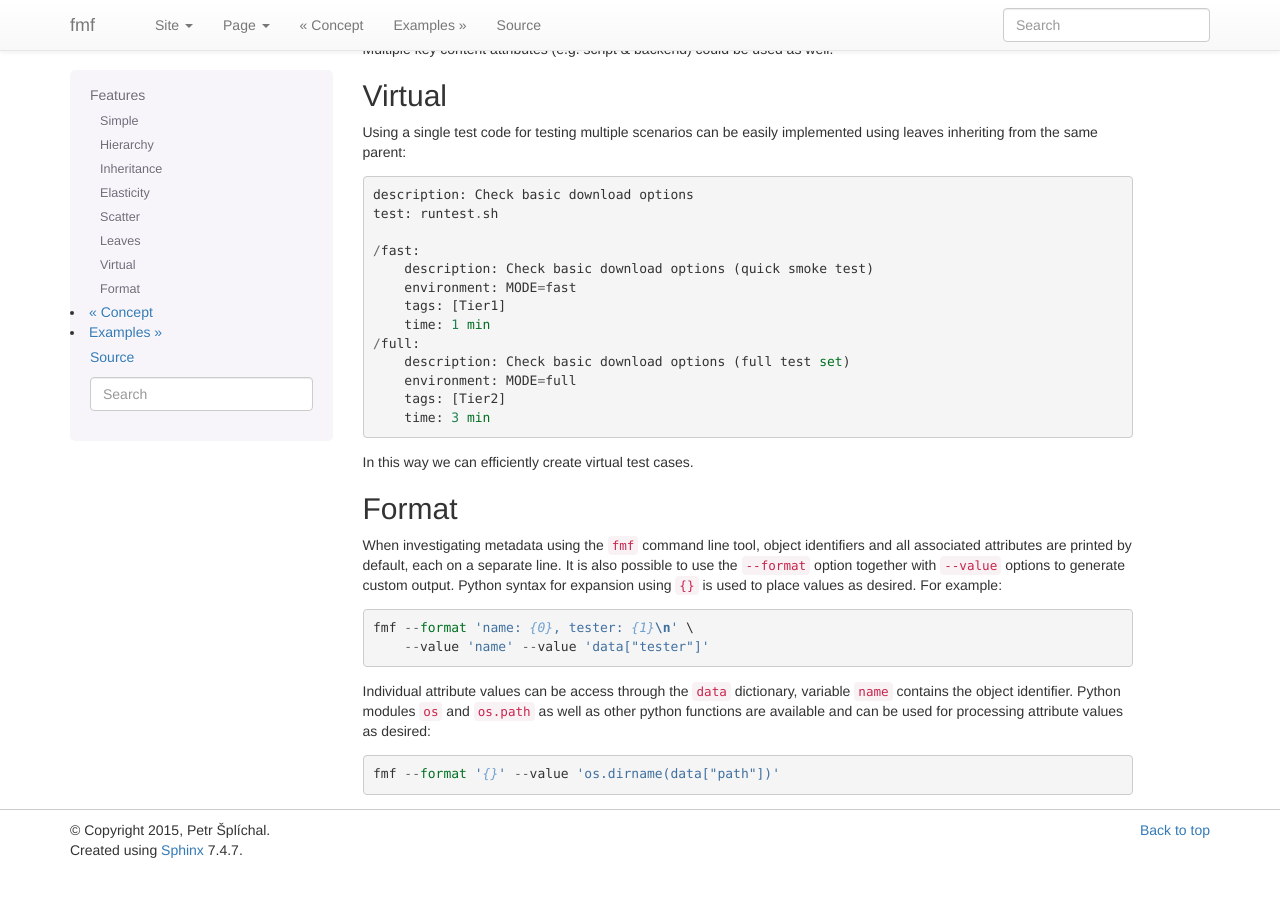
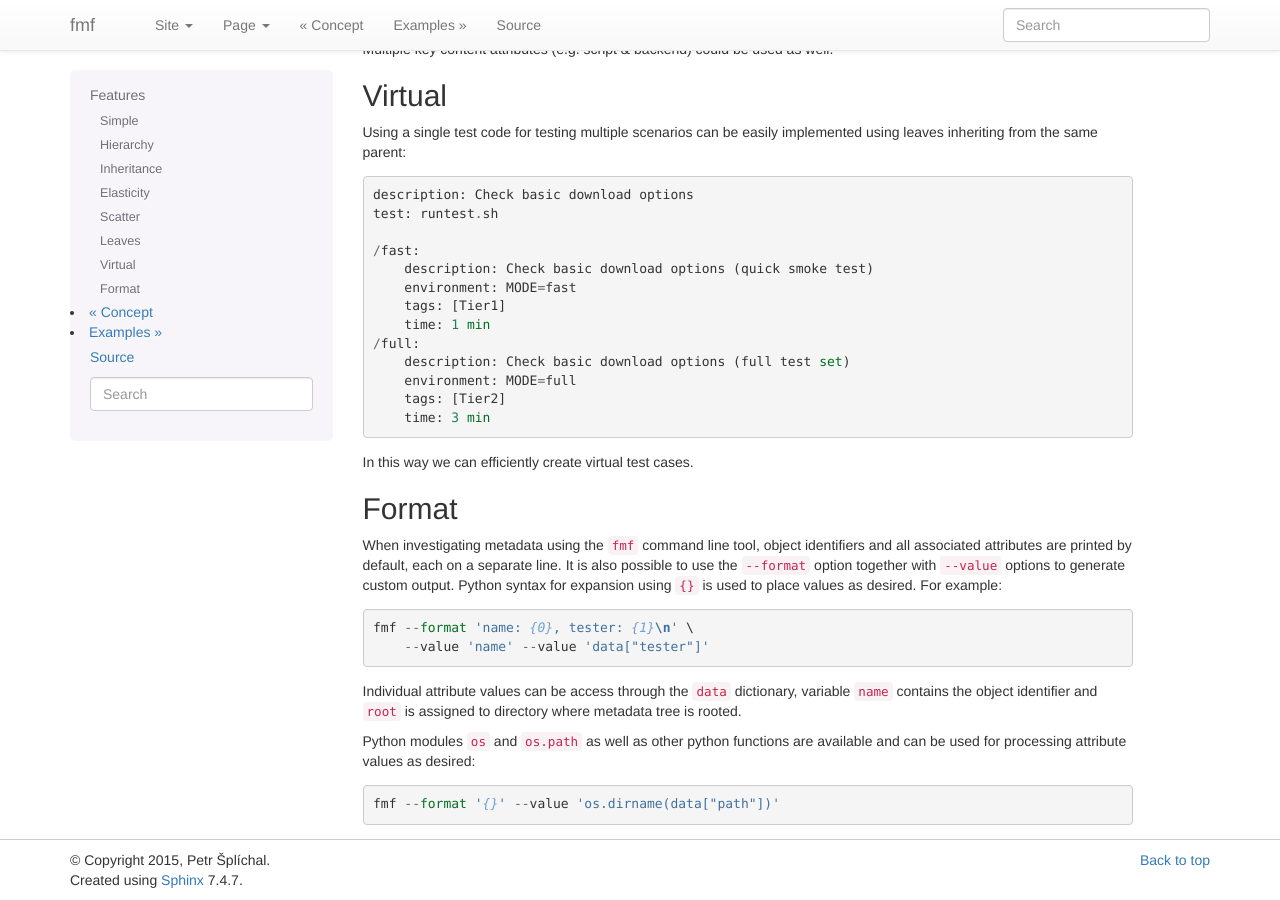
Before and after one commit to teemtee/fmf, a Sphinx documentation site: the page built from docs/features.rst, in a window 1280 px wide and 900 px high, scrolled down 2550 px. Built offline with Sphinx 7.4.7, drawn with Linux system fonts in a browser that asks for light colours; before the commit the page ends 3420 px from its top, so only the background shows below that.

Commit message:
Use name 'root' for directory where Tree is rooted

```diff
--- a/docs/features.rst
+++ b/docs/features.rst
@@ -191,7 +191,9 @@ place values as desired. For example::
         --value 'name' --value 'data["tester"]'
 
 Individual attribute values can be access through the ``data``
-dictionary, variable ``name`` contains the object identifier.
+dictionary, variable ``name`` contains the object identifier and
+``root`` is assigned to directory where metadata tree is rooted.
+
 Python modules ``os`` and ``os.path`` as well as other python
 functions are available and can be used for processing attribute
 values as desired::
```
Also changed, not shown: 1 other file.
